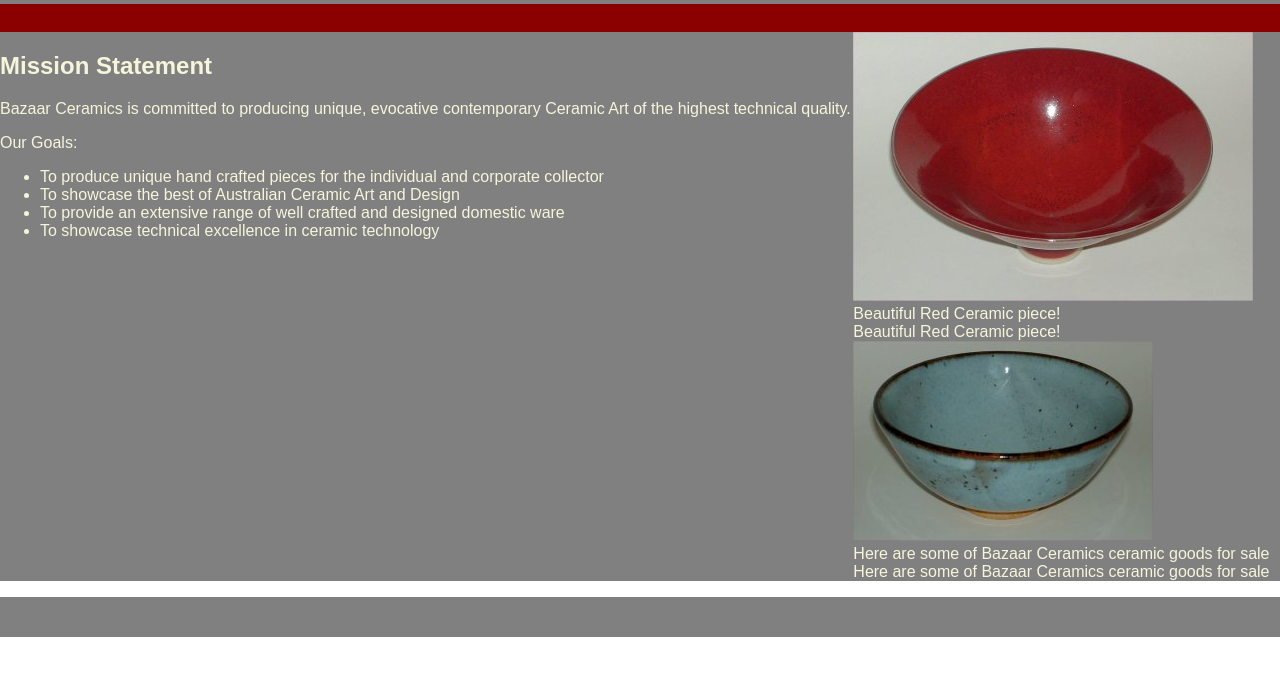
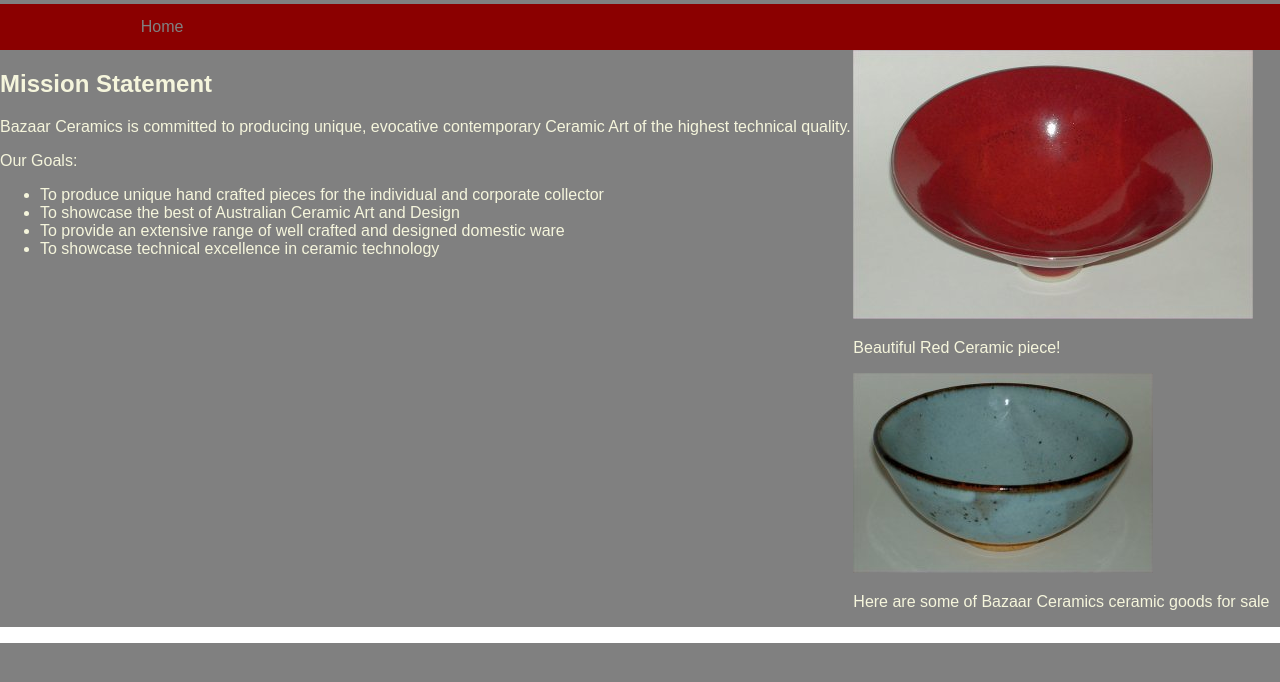
Before and after one commit to Poruchiik/CSSTASK, a plain HTML site: page HTML/company_mission.html in a window 1280 px wide. Shown: the part 132-814 px from the top of the page. Drawn offline with Linux system fonts and the light colour scheme.

Commit message:
w3c validation

```diff
--- a/HTML/company_mission.html
+++ b/HTML/company_mission.html
@@ -2,7 +2,8 @@
 <html lang="en">
 
 <head>
-    <meta charset="UTF-8" <meta name="viewport" content="width=device-width, initial-scale=1.0">
+    <meta charset="UTF-8">
+    <meta name="viewport" content="width=device-width, initial-scale=1.0">
     <title>Mission Statement</title>
     <link rel="stylesheet" type="text/css" href="../css/layout.css">
     <link rel="stylesheet" type="text/css" href="../css/style.css">
@@ -24,7 +25,7 @@
         <nav>
             <div class="navbar">
                 <!--Navigation Menu Dropdowns-->
-                <div class="dropdown"><button class="dropbtn"></button>
+                <div class="dropdown"><button class="dropbtn">Home</button>
                     <div class="dropdown-content">
                         <a href="company_bg.html">Company Background</a>
                         <a href="company_mission.html" class="currentLink">Mission Statement</a>
@@ -56,22 +57,20 @@
                     <picture class="image1">
                         <img src="../Images/catalog/bcpot002_small.jpg" alt="Red Ceramic">
                     </picture>
-                    <figcaption>Beautiful Red Ceramic piece!</figcaption>
                     <picture class="image2">
                         <img src="../Images/catalog/bcpot002_smaller.jpg" alt="Red Ceramic">
                     </picture>
-                    <figcaption>Beautiful Red Ceramic piece!</figcaption>
                 </div>
+                <p>Beautiful Red Ceramic piece!</p>
                 <div style="align-self: flex-end;">
                     <picture class="image1">
                         <img src="../Images/catalog/bcpot006_small.jpg" alt="Blue Ceramic">
                     </picture>
-                    <figcaption>Here are some of Bazaar Ceramics ceramic goods for sale</figcaption>
                     <picture class="image2">
                         <img src="../Images/catalog/bcpot006_smaller.jpg" alt="Blue Ceramic">
                     </picture>
-                    <figcaption>Here are some of Bazaar Ceramics ceramic goods for sale</figcaption>
                 </div>
+                <p>Here are some of Bazaar Ceramics ceramic goods for sale</p>
             </div>
         </div>
     </div>
```
Also changed, not shown: HTML/company_bg.html (+10 -7 lines).
